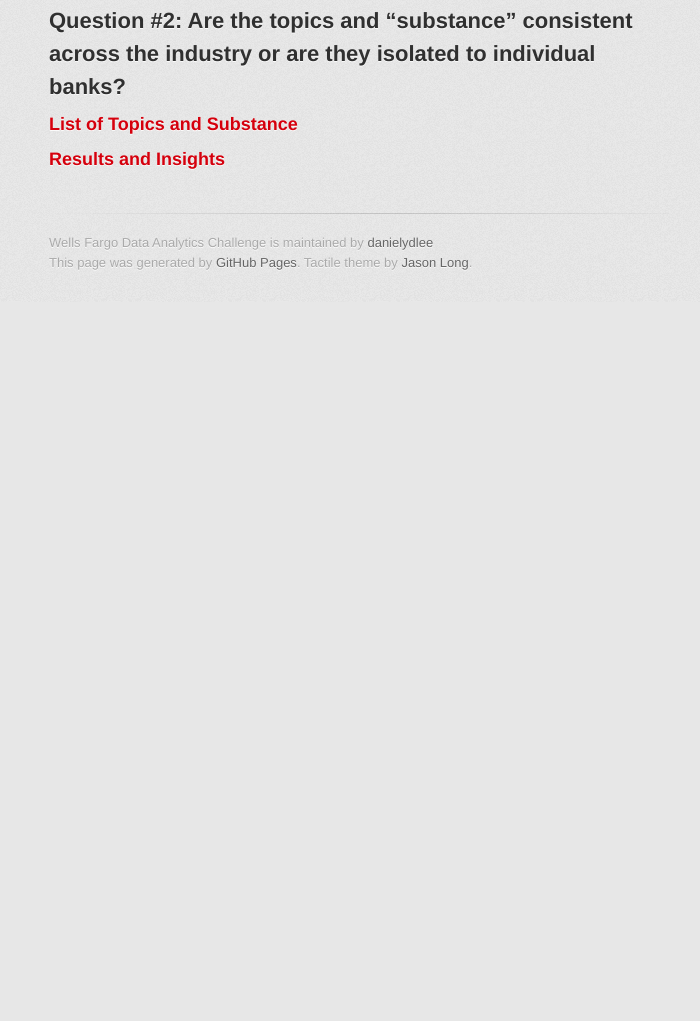
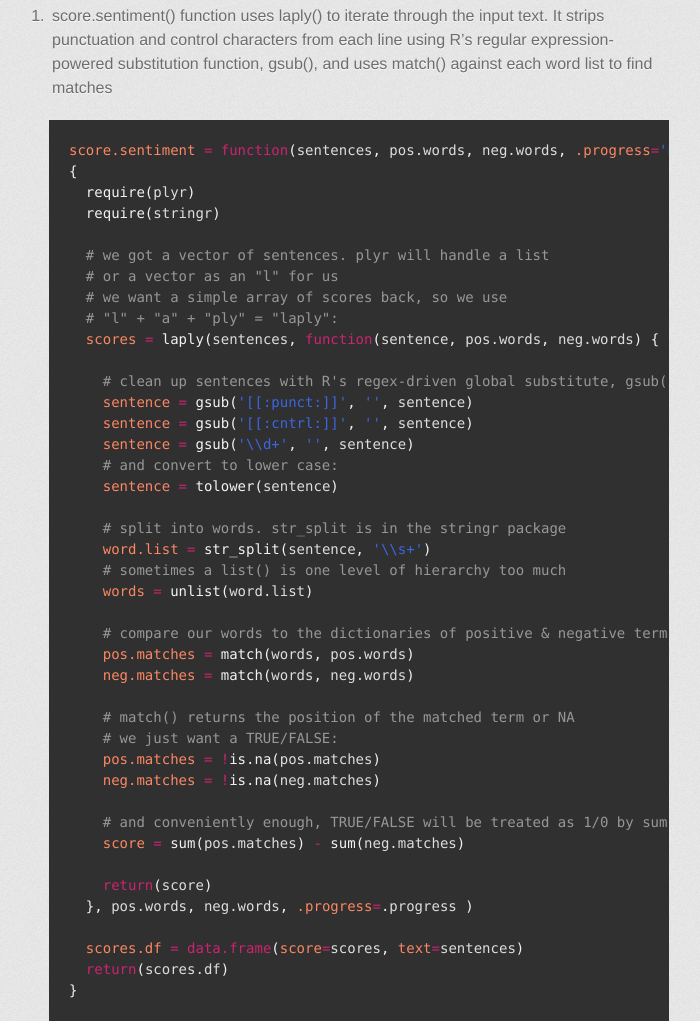
Before and after one commit to danielydlee/Wells-Fargo-Data-Analytics-Challenge, a plain HTML site: page index.html in a window 1280 px wide. Shown: the part 3313-4334 px from the top of the page, without its empty margins (281-981 px from the left). Before the commit the page ends 3615 px from the top, so only its background shows below. Drawn offline with Linux system fonts and the light colour scheme; a web font is replaced by a local one.

Commit message:
Create gh-pages branch via GitHub

```diff
--- a/index.html
+++ b/index.html
@@ -131,6 +131,55 @@ for the word 'account' and writes to the appropriate output file.</li>
     accountoutC<span class="pl-k">.</span><span class="pl-c1"><span class="pl-c1">close</span></span>()
     accountoutD<span class="pl-k">.</span><span class="pl-c1"><span class="pl-c1">close</span></span>()</pre></div>
 
+<ol>
+<li>score.sentiment() function uses laply() to iterate through the input text.
+       It strips punctuation and control characters from each line using R’s regular
+       expression-powered substitution function, gsub(), and uses match() against
+       each word list to find matches</li>
+</ol>
+
+<div class="highlight highlight-source-r"><pre><span class="pl-v">score.sentiment</span> <span class="pl-k">=</span> <span class="pl-k">function</span>(<span class="pl-smi">sentences</span>, <span class="pl-smi">pos.words</span>, <span class="pl-smi">neg.words</span>, <span class="pl-v">.progress</span><span class="pl-k">=</span><span class="pl-s"><span class="pl-pds">'</span>none<span class="pl-pds">'</span></span>)
+{
+  require(<span class="pl-smi">plyr</span>)
+  require(<span class="pl-smi">stringr</span>)
+
+  <span class="pl-c"># we got a vector of sentences. plyr will handle a list</span>
+  <span class="pl-c"># or a vector as an "l" for us</span>
+  <span class="pl-c"># we want a simple array of scores back, so we use</span>
+  <span class="pl-c"># "l" + "a" + "ply" = "laply":</span>
+  <span class="pl-v">scores</span> <span class="pl-k">=</span> laply(<span class="pl-smi">sentences</span>, <span class="pl-k">function</span>(<span class="pl-smi">sentence</span>, <span class="pl-smi">pos.words</span>, <span class="pl-smi">neg.words</span>) {
+
+    <span class="pl-c"># clean up sentences with R's regex-driven global substitute, gsub():</span>
+    <span class="pl-v">sentence</span> <span class="pl-k">=</span> gsub(<span class="pl-s"><span class="pl-pds">'</span>[[:punct:]]<span class="pl-pds">'</span></span>, <span class="pl-s"><span class="pl-pds">'</span><span class="pl-pds">'</span></span>, <span class="pl-smi">sentence</span>)
+    <span class="pl-v">sentence</span> <span class="pl-k">=</span> gsub(<span class="pl-s"><span class="pl-pds">'</span>[[:cntrl:]]<span class="pl-pds">'</span></span>, <span class="pl-s"><span class="pl-pds">'</span><span class="pl-pds">'</span></span>, <span class="pl-smi">sentence</span>)
+    <span class="pl-v">sentence</span> <span class="pl-k">=</span> gsub(<span class="pl-s"><span class="pl-pds">'</span><span class="pl-cce">\\</span>d+<span class="pl-pds">'</span></span>, <span class="pl-s"><span class="pl-pds">'</span><span class="pl-pds">'</span></span>, <span class="pl-smi">sentence</span>)
+    <span class="pl-c"># and convert to lower case:</span>
+    <span class="pl-v">sentence</span> <span class="pl-k">=</span> tolower(<span class="pl-smi">sentence</span>)
+
+    <span class="pl-c"># split into words. str_split is in the stringr package</span>
+    <span class="pl-v">word.list</span> <span class="pl-k">=</span> str_split(<span class="pl-smi">sentence</span>, <span class="pl-s"><span class="pl-pds">'</span><span class="pl-cce">\\</span>s+<span class="pl-pds">'</span></span>)
+    <span class="pl-c"># sometimes a list() is one level of hierarchy too much</span>
+    <span class="pl-v">words</span> <span class="pl-k">=</span> unlist(<span class="pl-smi">word.list</span>)
+
+    <span class="pl-c"># compare our words to the dictionaries of positive &amp; negative terms</span>
+    <span class="pl-v">pos.matches</span> <span class="pl-k">=</span> match(<span class="pl-smi">words</span>, <span class="pl-smi">pos.words</span>)
+    <span class="pl-v">neg.matches</span> <span class="pl-k">=</span> match(<span class="pl-smi">words</span>, <span class="pl-smi">neg.words</span>)
+
+    <span class="pl-c"># match() returns the position of the matched term or NA</span>
+    <span class="pl-c"># we just want a TRUE/FALSE:</span>
+    <span class="pl-v">pos.matches</span> <span class="pl-k">=</span> <span class="pl-k">!</span>is.na(<span class="pl-smi">pos.matches</span>)
+    <span class="pl-v">neg.matches</span> <span class="pl-k">=</span> <span class="pl-k">!</span>is.na(<span class="pl-smi">neg.matches</span>)
+
+    <span class="pl-c"># and conveniently enough, TRUE/FALSE will be treated as 1/0 by sum():</span>
+    <span class="pl-v">score</span> <span class="pl-k">=</span> sum(<span class="pl-smi">pos.matches</span>) <span class="pl-k">-</span> sum(<span class="pl-smi">neg.matches</span>)
+
+    <span class="pl-k">return</span>(<span class="pl-smi">score</span>)
+  }, <span class="pl-smi">pos.words</span>, <span class="pl-smi">neg.words</span>, <span class="pl-v">.progress</span><span class="pl-k">=</span>.<span class="pl-smi">progress</span> )
+
+  <span class="pl-v">scores.df</span> <span class="pl-k">=</span> <span class="pl-k">data.frame</span>(<span class="pl-v">score</span><span class="pl-k">=</span><span class="pl-smi">scores</span>, <span class="pl-v">text</span><span class="pl-k">=</span><span class="pl-smi">sentences</span>)
+  <span class="pl-k">return</span>(<span class="pl-smi">scores.df</span>)
+}</pre></div>
+
 <h2>
 <a id="question-2-are-the-topics-and-substance-consistent-across-the-industry-or-are-they-isolated-to-individual-banks" class="anchor" href="#question-2-are-the-topics-and-substance-consistent-across-the-industry-or-are-they-isolated-to-individual-banks" aria-hidden="true"><span class="octicon octicon-link"></span></a>Question #2: Are the topics and “substance” consistent across the industry or are they isolated to individual banks?</h2>
 
```
Also changed, not shown: params.json (+1 -1 lines).
